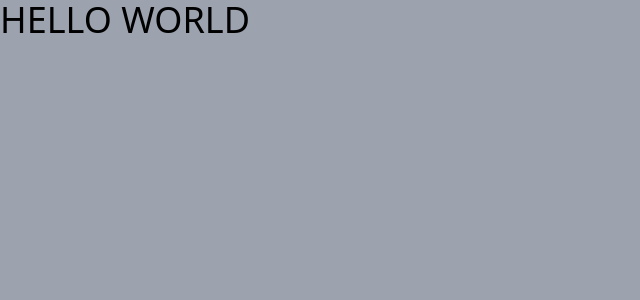
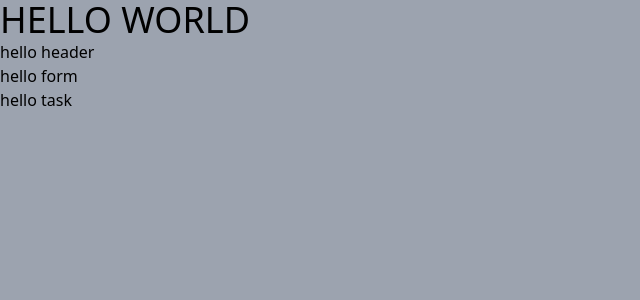
Before and after one commit to Usernamek-dot/todo2022, a React (Vite) app in the folder to-do/: page / in a window 1280 px wide. Shown: the top 300 px of the page, without its empty margins (0-640 px from the left). Built offline with nearby package versions, Linux system fonts and the light colour scheme.

Commit message:
Components created

```diff
--- a/to-do/src/App.jsx
+++ b/to-do/src/App.jsx
@@ -1,7 +1,14 @@
+import {Form} from "./components/Form"
+import {Header} from "./components/Header"
+import {Task} from "./components/Task"
+
 function App() {
   return (
     <>
       <h1 className="text-4xl uppercase">hello world</h1>
+      <Header/>
+      <Form/>
+      <Task/>
     </>
   );
 }
--- /dev/null
+++ b/to-do/src/components/Form.jsx
@@ -0,0 +1 @@
+export const Form = ()=>{return <p>hello form</p> }
--- /dev/null
+++ b/to-do/src/components/Header.jsx
@@ -0,0 +1 @@
+export const Header = ()=>{return <p>hello header</p> }
--- /dev/null
+++ b/to-do/src/components/Task.jsx
@@ -0,0 +1 @@
+export const Task = ()=>{return <p>hello task</p> }
```
